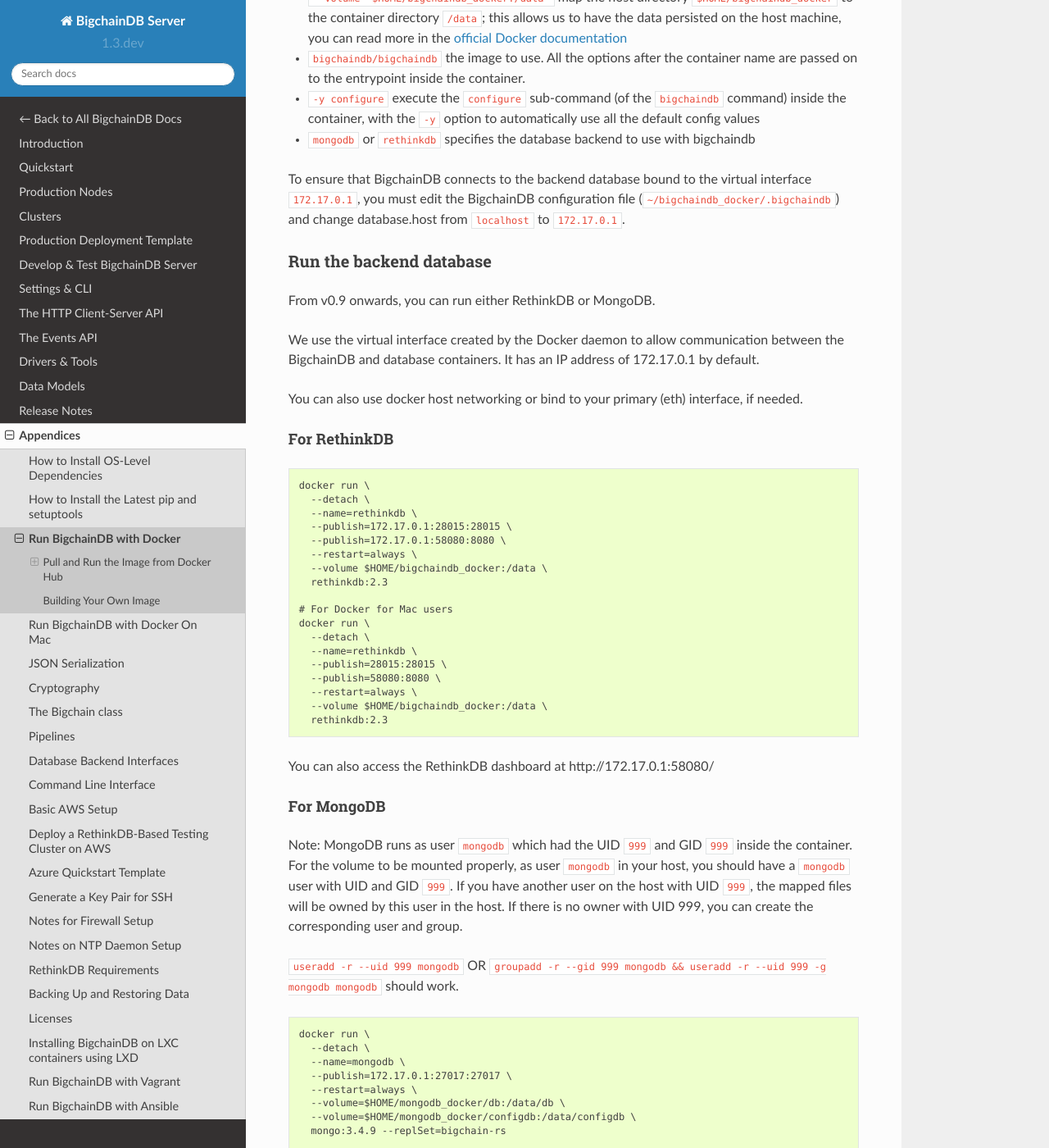
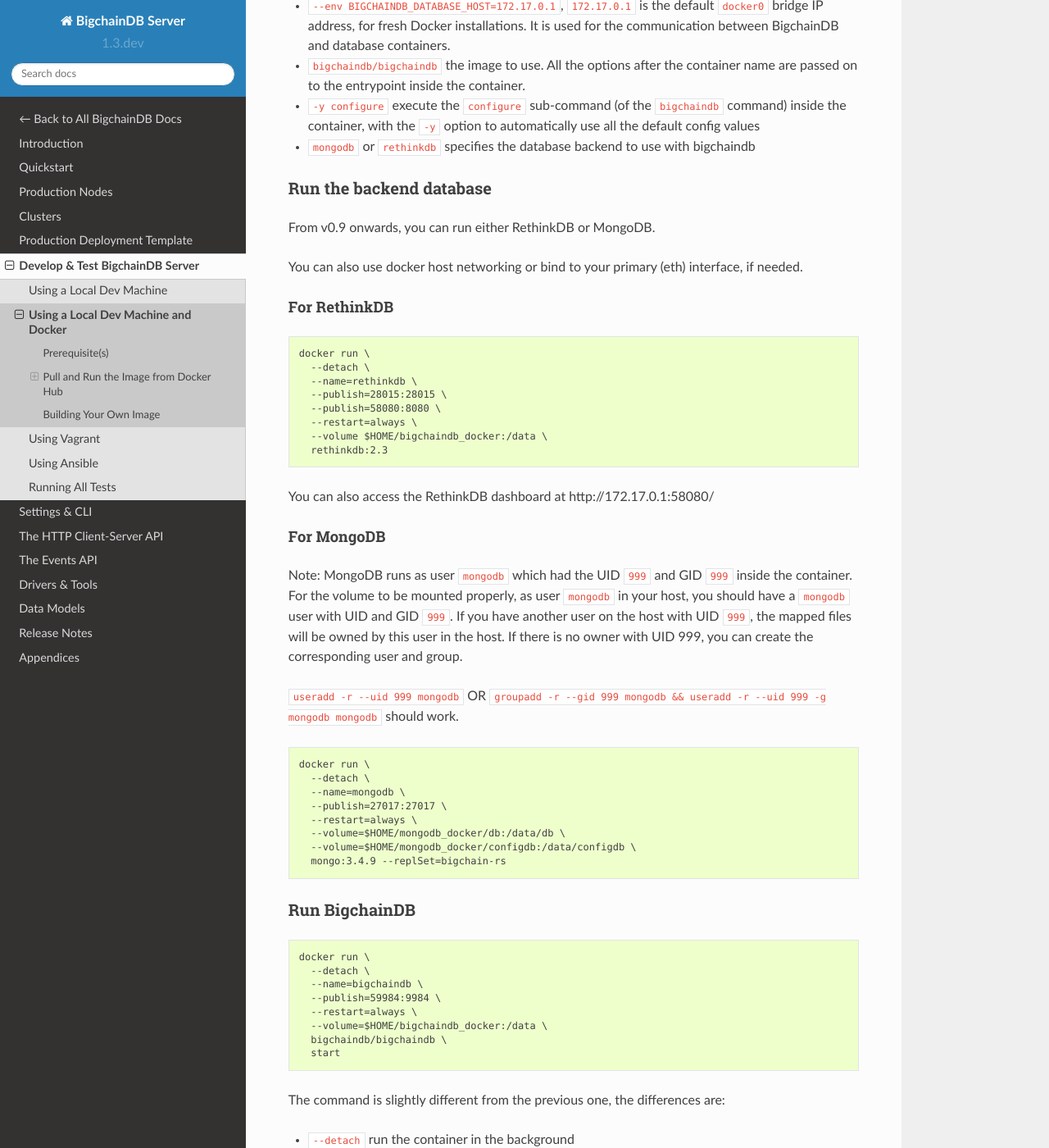
Before and after one commit to bigchaindb/bigchaindb, a Sphinx documentation site: the page built from docs/server/source/appendices/run-with-docker.md, in a window 1280 px wide and 1400 px high, scrolled down 1272 px. Shown: the whole window at 82% size. Built offline with Sphinx 7.4.7 and the Read the Docs theme 2.0.0, drawn with Linux system fonts in a browser that asks for light colours; some of the changed text lies outside the part shown.

Commit message:
Remove redundant redirections to different docker installation pages(s)
- All the instructions are common now
- Remove redundant files
- address comments

````diff
--- a/docs/server/source/appendices/index.rst
+++ b/docs/server/source/appendices/index.rst
@@ -10,7 +10,6 @@
    install-os-level-deps
    install-latest-pip
    run-with-docker
-   docker-on-mac
    json-serialization
    cryptography
    the-Bigchain-class
--- a/docs/server/source/appendices/run-with-docker.md
+++ b/docs/server/source/appendices/run-with-docker.md
@@ -6,9 +6,12 @@
 non-production environments, we currently maintain a Docker image and a
 `Dockerfile` that can be used to build an image for `bigchaindb`.
 
+## Prerequisite(s)
+- [Docker](https://docs.docker.com/engine/installation/)
+
 ## Pull and Run the Image from Docker Hub
 
-Assuming you have Docker installed, you would proceed as follows.
+With Docker installed, you can proceed as follows.
 
 In a terminal shell, pull the latest version of the BigchainDB Docker image using:
 ```text
@@ -21,16 +24,6 @@
 be stored in a file on your host machine at `~/bigchaindb_docker/.bigchaindb`:
 
 ```text
-docker run \
-  --interactive \
-  --rm \
-  --tty \
-  --volume $HOME/bigchaindb_docker:/data \
-  bigchaindb/bigchaindb \
-  -y configure \
-  [mongodb|rethinkdb]
-
-# For Docker for Mac users
 docker run \
   --interactive \
   --rm \
@@ -57,23 +50,17 @@
  this allows us to have the data persisted on the host machine,
  you can read more in the [official Docker
  documentation](https://docs.docker.com/engine/tutorials/dockervolumes)
+* `--env BIGCHAINDB_DATABASE_HOST=172.17.0.1`, `172.17.0.1` is the default `docker0` bridge
+IP address, for fresh Docker installations. It is used for the communication between BigchainDB and database
+containers.
 * `bigchaindb/bigchaindb` the image to use. All the options after the container name are passed on to the entrypoint inside the container.
 * `-y configure` execute the `configure` sub-command (of the `bigchaindb`
  command) inside the container, with the `-y` option to automatically use all the default config values
 * `mongodb` or `rethinkdb` specifies the database backend to use with bigchaindb
 
-To ensure that BigchainDB connects to the backend database bound to the virtual
-interface `172.17.0.1`, you must edit the BigchainDB configuration file
-(`~/bigchaindb_docker/.bigchaindb`) and change database.host from `localhost`
-to `172.17.0.1`.
-
 
 ### Run the backend database
 From v0.9 onwards, you can run either RethinkDB or MongoDB.
-
-We use the virtual interface created by the Docker daemon to allow
-communication between the BigchainDB and database containers.
-It has an IP address of 172.17.0.1 by default.
 
 You can also use docker host networking or bind to your primary (eth)
  interface, if needed.
@@ -81,16 +68,6 @@
 #### For RethinkDB
 
 ```text
-docker run \
-  --detach \
-  --name=rethinkdb \
-  --publish=172.17.0.1:28015:28015 \
-  --publish=172.17.0.1:58080:8080 \
-  --restart=always \
-  --volume $HOME/bigchaindb_docker:/data \
-  rethinkdb:2.3
-
-# For Docker for Mac users
 docker run \
   --detach \
   --name=rethinkdb \
@@ -120,16 +97,6 @@
 
 
 ```text
-docker run \
-  --detach \
-  --name=mongodb \
-  --publish=172.17.0.1:27017:27017 \
-  --restart=always \
-  --volume=$HOME/mongodb_docker/db:/data/db \
-  --volume=$HOME/mongodb_docker/configdb:/data/configdb \
-  mongo:3.4.9 --replSet=bigchain-rs
-
-# For Docker for Mac users
 docker run \
   --detach \
   --name=mongodb \
--- a/docs/server/source/dev-and-test/index.rst
+++ b/docs/server/source/dev-and-test/index.rst
@@ -7,7 +7,7 @@
    :maxdepth: 1
 
    Using a Local Dev Machine <setup-bdb-host>
-   Using a Local Dev Machine and Docker <setup-bdb-docker>
+   Using a Local Dev Machine and Docker <../appendices/run-with-docker>
    Using Vagrant <../appendices/run-with-vagrant>
    Using Ansible <../appendices/run-with-ansible>
    running-all-tests
````
Also changed, not shown: docs/server/source/appendices/docker-on-mac.md (deleted, +0 -101 lines), docs/server/source/dev-and-test/setup-bdb-docker.md (deleted, +0 -112 lines), docs/server/source/quickstart.md (+1 -1 lines).
